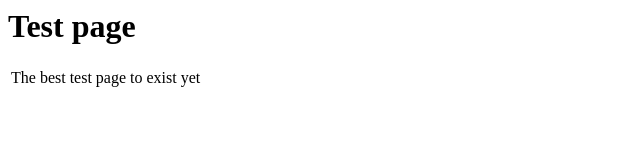
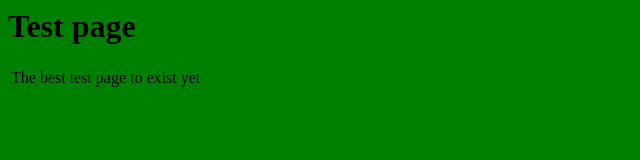
Before and after one commit to mrajabkh/First-ever, a plain HTML site: page index.html in a window 1280 px wide. Shown: the whole page, without its empty margins (0-640 px from the left). Drawn offline with Linux system fonts and the light colour scheme.

Commit message:
Update index.html

```diff
--- a/index.html
+++ b/index.html
@@ -1,4 +1,5 @@
 <html>
+ <body style="background-color:green">
 
 <body>
   <h1> Test page </h1>
```
